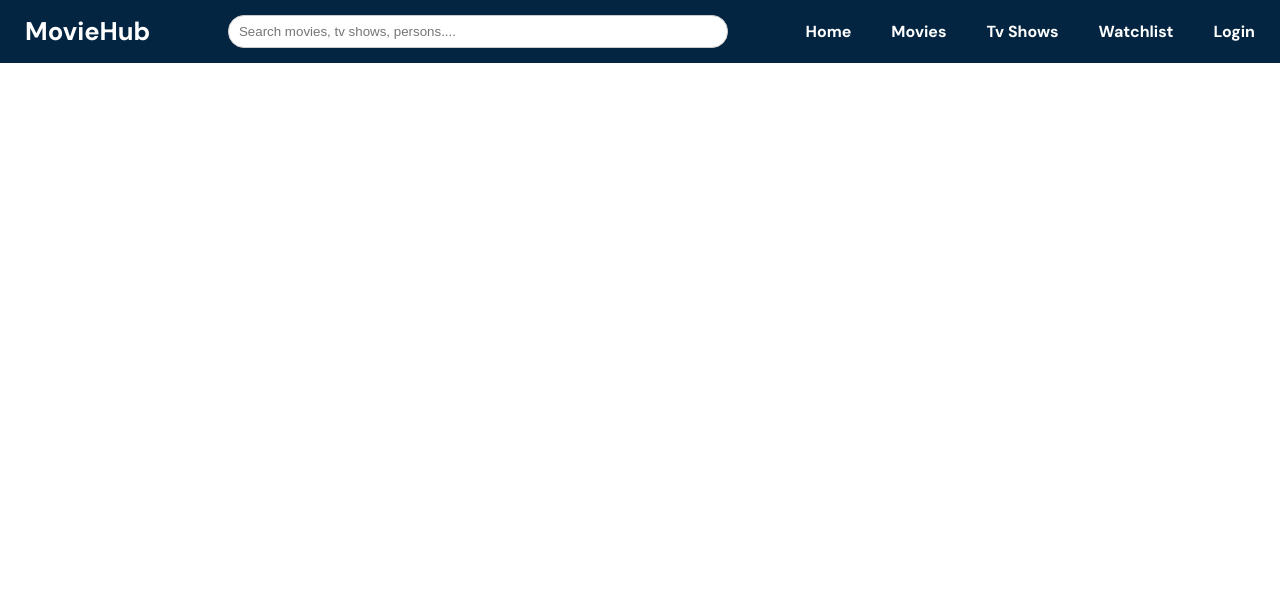
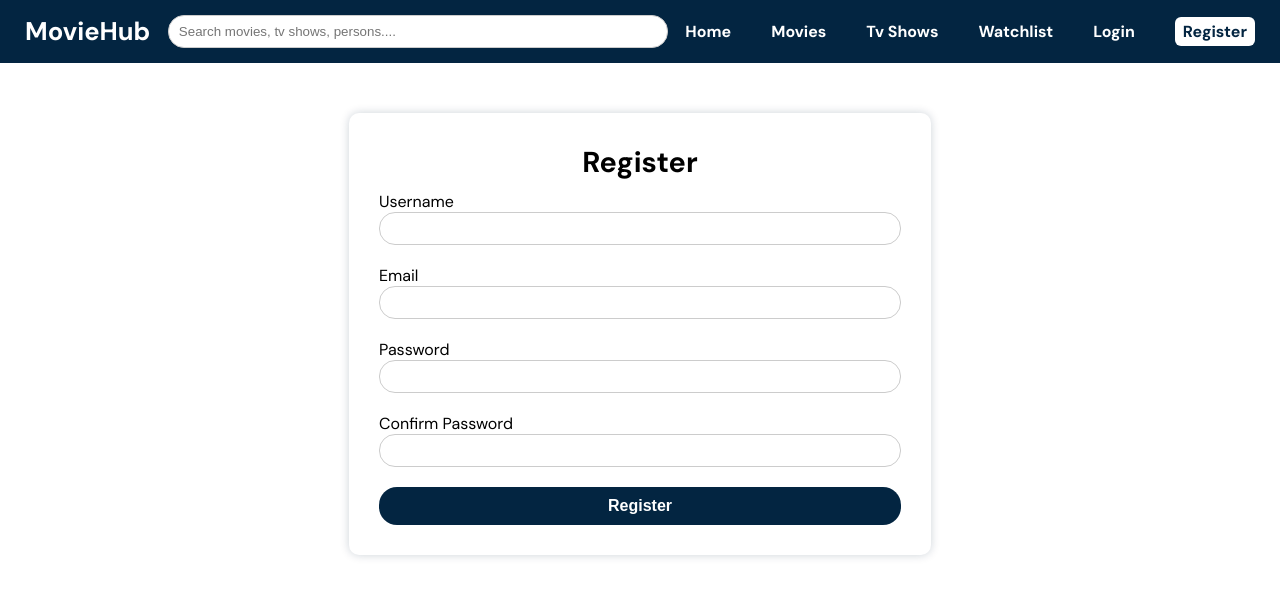
Before and after one commit to Samiksha063/movie-tv-database-app, a React (Vite) app: page /register in a window 1280 px wide. Shown: the top 596 px of the page. Built offline with nearby package versions, Linux system fonts and the light colour scheme.

Commit message:
register page ui

```diff
--- a/src/App.tsx
+++ b/src/App.tsx
@@ -1,5 +1,6 @@
 import { Routes, Route } from 'react-router-dom';
-import Header from './components/Header/Header'
+import Header from './components/Header/Header';
+import Register from './pages/Register/Register';
 import Home from './pages/Home/Home'
 export default function App() {
   return (
@@ -7,6 +8,7 @@ export default function App() {
       <Header />
       <Routes>
         <Route path='/' element={<Home />} />
+        <Route path='/register' element={<Register/>}/>
       </Routes>
     </>
 
--- a/src/components/Header/Header.module.css
+++ b/src/components/Header/Header.module.css
@@ -5,7 +5,7 @@
 
 .header{
     padding: 15px 25px;
-    background-color: #032541;
+    background-color: var(--color-primary);
 }
 
 ul{
@@ -45,3 +45,19 @@ ul li{
 .navLinks:hover {
     color: #ff6347;
 }
+
+.navLinkRegister{
+    background-color: white;
+    color: var(--color-primary);
+    text-decoration: none;
+    font-weight: bold;
+    cursor: pointer;
+    padding: 4px 8px;
+    border-radius: 6px;
+    transition: background-color 0.3s, color 0.3s;
+}
+
+.navLinkRegister:hover{
+    background-color: #ff6347;
+    color: white;
+}
--- a/src/components/Header/Header.tsx
+++ b/src/components/Header/Header.tsx
@@ -20,6 +20,7 @@ export default function Header(){
                             <li><Link to = "/tvshows" className={styles.navLinks}>Tv Shows</Link></li>
                             <li><Link to = "/watchlist" className={styles.navLinks}>Watchlist</Link></li>
                             <li><Link to = "/login" className={styles.navLinks}>Login</Link></li>
+                            <li><Link to= "/register" className={styles.navLinkRegister}>Register</Link></li>
                         </div>
                     </ul>
                 </nav>
--- a/src/index.css
+++ b/src/index.css
@@ -1,4 +1,10 @@
 @import url('https://fonts.googleapis.com/css2?family=DM+Sans:ital,opsz,wght@0,9..40,100..1000;1,9..40,100..1000&display=swap');
+
+:root{
+    --color-primary: #032541;
+    --color-primary-hover: #0A4A78;
+}
+
 body{
 font-family: "DM Sans", sans-serif;
 }
--- /dev/null
+++ b/src/pages/Register/Register.module.css
@@ -0,0 +1,42 @@
+form{
+    display: flex;
+    justify-content: center;
+    align-items: center;
+    background-color: white;
+    margin: 50px;
+}
+
+.container{
+    display: flex;
+    flex-direction: column;
+    justify-content: center;
+    padding: 30px;
+    border-radius: 10px;
+    box-shadow: 0px 0px 10px rgba(3, 37, 65, 0.2);
+}
+
+p{
+    font-weight: bold;
+    font-size: 1.8rem;
+    text-align: center;
+    margin-bottom: 10px;
+}
+
+.input{
+    margin-bottom: 20px;
+}
+
+.button{
+    color: white;
+    background-color: var(--color-primary);
+    border: none;
+    padding: 10px;
+    border-radius: 18px;
+    font-weight: bold;
+    font-size: 1rem;
+    transition: background-color 0.3s ease;
+}
+
+.button:hover{
+    background-color: var(--color-primary-hover);
+}
--- /dev/null
+++ b/src/pages/Register/Register.tsx
@@ -0,0 +1,24 @@
+import styles from './Register.module.css';
+export default function Register(){
+    return(
+        <form>
+            <div className={styles.container}>
+                <p>Register</p>
+                <label htmlFor="username">Username</label>
+                <input type="text" id="username" name="username" className={styles.input}/>
+
+                <label htmlFor="email">Email</label>
+                <input type="email" id="email" name="email" className={styles.input}/>
+
+                <label htmlFor="password">Password</label>
+                <input type="password" id="password" name="password" className={styles.input}/>
+
+                <label htmlFor="confirmPassword">Confirm Password</label>
+                <input type="password" id="confirmPassword" name="confirmPassword" className={styles.input}/>
+
+                <button type="submit" className={styles.button}>Register</button>
+            </div>
+
+        </form>
+    );
+}
```
